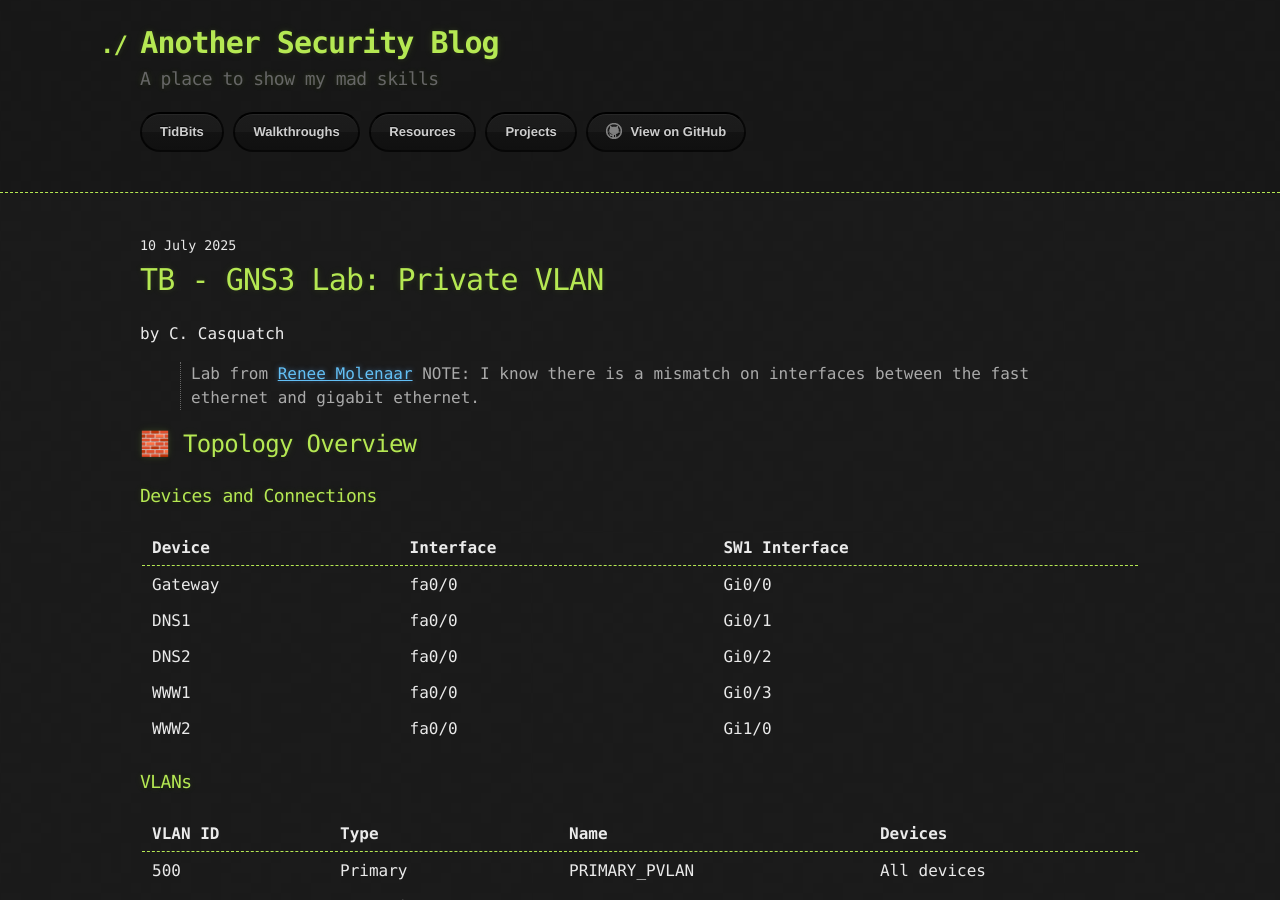
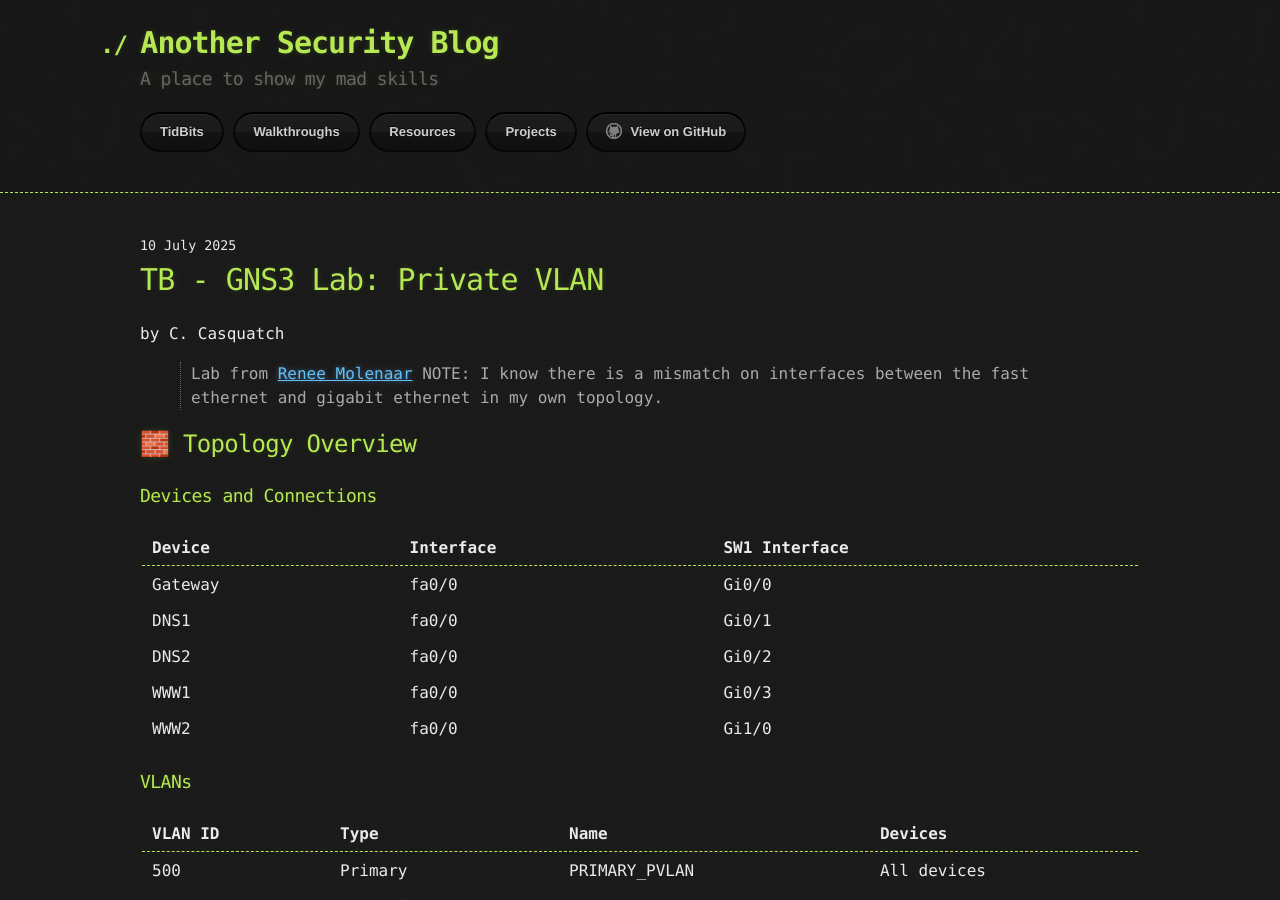
Before and after one commit to CyberCasquatch/cybercasquatch.github.io, a Jekyll site: the page built from _posts/TidBits/2025-07-10-PrivateVLAN.md, in a window 1280 px wide and 900 px high. Built offline with Jekyll 4.4.1, drawn with Linux system fonts in a browser that asks for light colours.

Commit message:
Update 2025-07-10-PrivateVLAN.md

```diff
--- a/_posts/TidBits/2025-07-10-PrivateVLAN.md
+++ b/_posts/TidBits/2025-07-10-PrivateVLAN.md
@@ -8,7 +8,7 @@ tag: ['GNS3', 'PRIVATE-VLAN', 'Networking', 'vlan']
 ---
 
 > Lab from [Renee Molenaar](https://gns3vault.com/switching/private-vlan)
-> NOTE: I know there is a mismatch on interfaces between the fast ethernet and gigabit ethernet.
+> NOTE: I know there is a mismatch on interfaces between the fast ethernet and gigabit ethernet in my own topology.
 
 ## 🧱 Topology Overview
 
```
